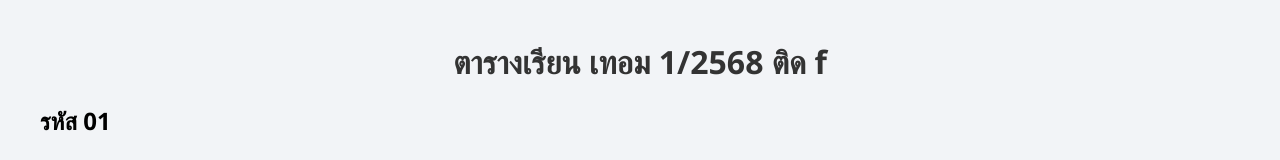
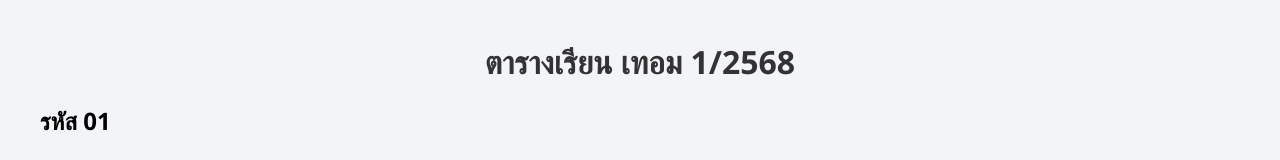
Before and after one commit to pongpun645/6806022015645, a plain HTML site: page Subjec.html in a window 1280 px wide. Shown: the top 160 px of the page. Drawn offline with Linux system fonts and the light colour scheme.

Commit message:
hw4_intro

```diff
--- a/Subjec.html
+++ b/Subjec.html
@@ -85,7 +85,7 @@
 </head>
 <body>
 
-  <h1>ตารางเรียน เทอม 1/2568 ติด f</h1>
+  <h1>ตารางเรียน เทอม 1/2568 </h1>
   <h2>รหัส 01</h2>
   <h2>นายพงศ์พันธ์ หมันเทศมัน</h2>
   <h2>6806022510645</h2>
```
Also changed, not shown: myprofile.html (+1 -1 lines), css/stlye.css (renamed from stlye.css).
